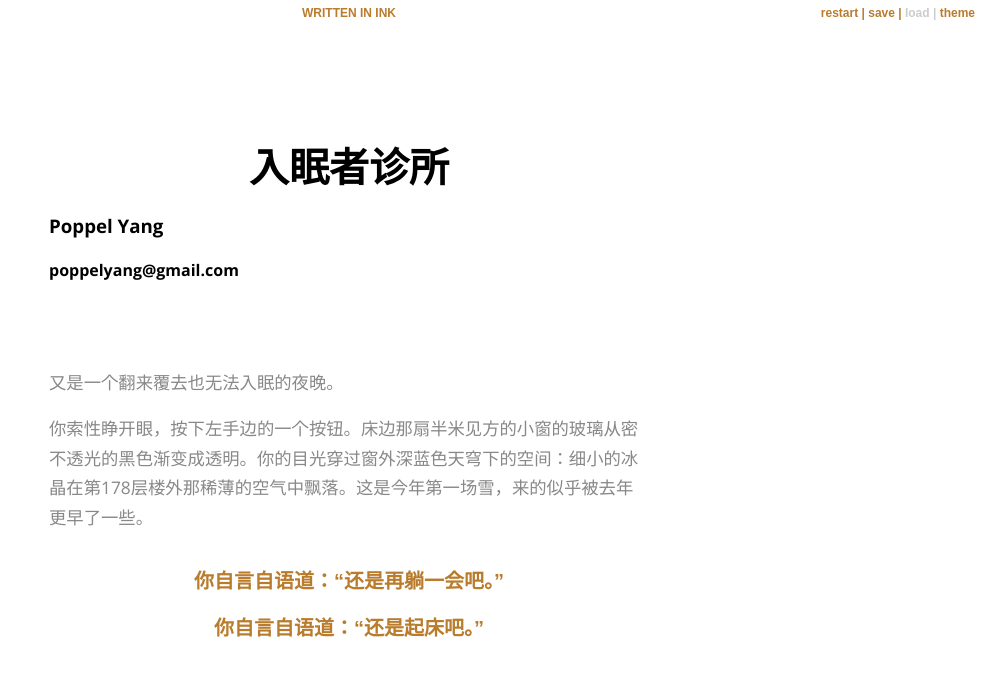
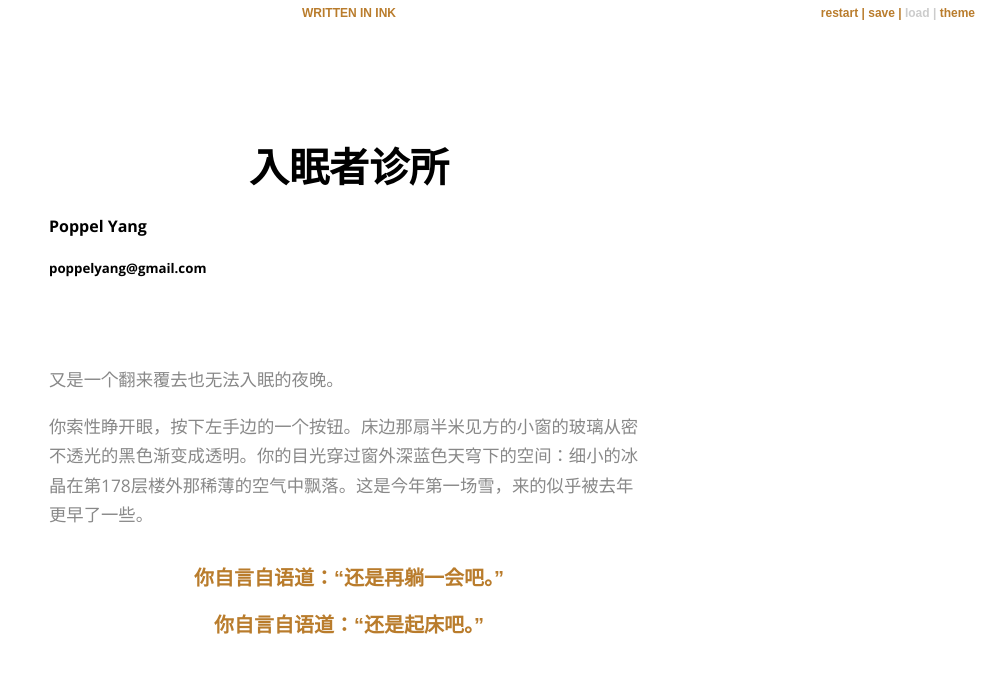
Before and after one commit to Poppelyang/sleeptight, a plain HTML site: page index.html in a window 1280 px wide. Shown: the whole page, without its empty margins (291-1280 px from the left). Drawn offline with nearby package versions, Linux system fonts and the light colour scheme; a web font is replaced by a local one.

Commit message:
Update index.html

```diff
--- a/index.html
+++ b/index.html
@@ -26,9 +26,8 @@
         <div id="story" class="container">
             <div class="header">
                 <h1>入眠者诊所</h1>
-
-                <h3>Poppel Yang</h3>
-                <h4>poppelyang@gmail.com</h4>
+                <h4>Poppel Yang</h4>
+                <h5>poppelyang@gmail.com</h5>
             </div>
         </div>
     </div>
```
